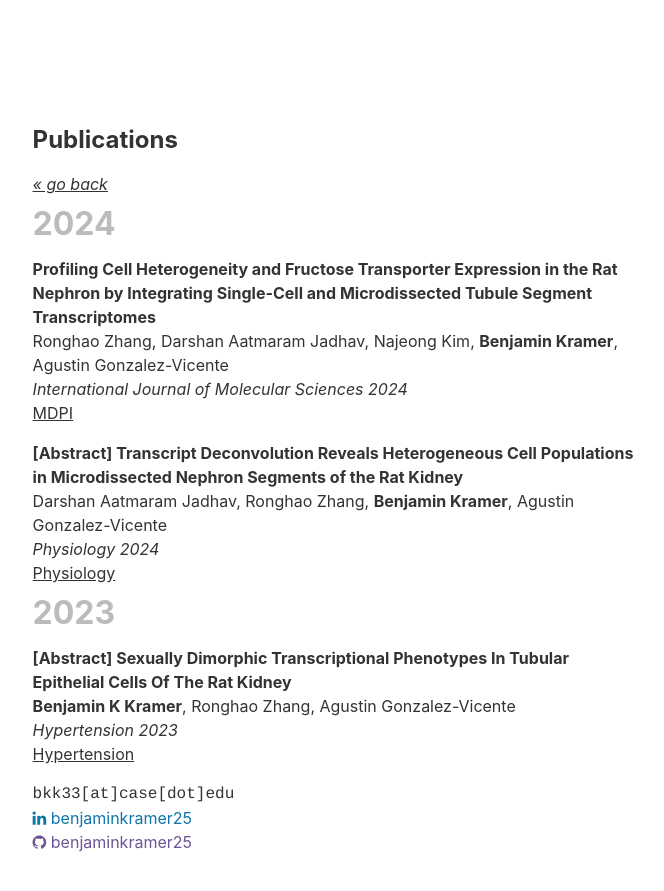
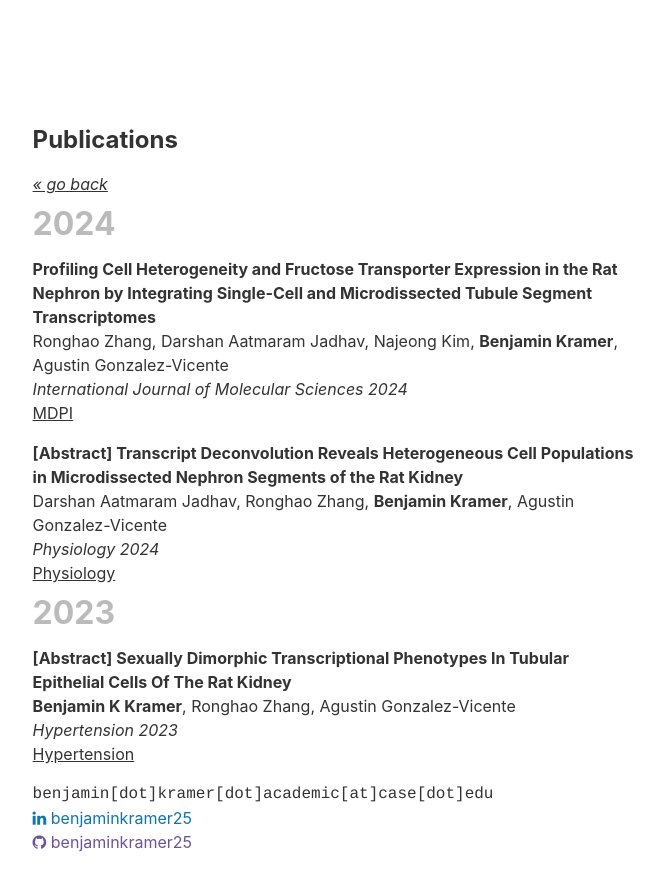
Before and after one commit to benjaminkramer64/benjaminkramer25.github.io, a Jekyll site: the page built from publications.md, in a window 1280 px wide. Shown: the top 891 px of the page, without its empty margins (313-977 px from the left). Built offline with Jekyll 4.4.1, drawn with Linux system fonts in a browser that asks for light colours.

Commit message:
Update _config.yml

```diff
--- a/_config.yml
+++ b/_config.yml
@@ -19,7 +19,7 @@
 # in the templates via {{ site.myvariable }}.
 
 title: Your awesome title
-email: bkk33[at]case[dot]edu
+email: benjamin[dot]kramer[dot]academic[at]case[dot]edu
 description: >- # this means to ignore newlines until "baseurl:"
   Write an awesome description for your new site here. You can edit this
   line in _config.yml. It will appear in your document head meta (for
```
